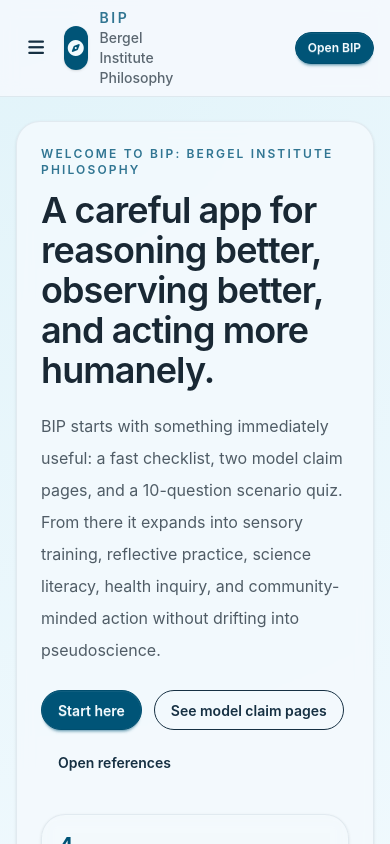
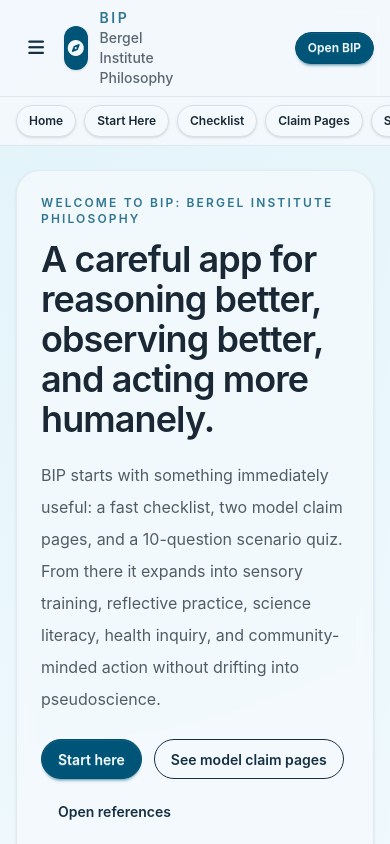
Before and after one commit to yashineonline/bip, a Vue app: page / in a window 390 px wide. Shown: the top 844 px of the page. Built offline with nearby package versions, Linux system fonts and the light colour scheme; a small style sheet from the web is missing.

Commit message:
Add mobile tabs and back button to AppShell

```diff
--- a/src/components/AppShell.vue
+++ b/src/components/AppShell.vue
@@ -34,7 +34,31 @@
           <RouterLink to="/start" class="btn btn-primary btn-sm rounded-full">Open BIP</RouterLink>
         </div>
       </div>
+      <div class="mobile-tabs lg:hidden border-t border-base-300/70 bg-base-100/95">
+  <div class="overflow-x-auto px-4 py-2 [scrollbar-width:none] [-ms-overflow-style:none]">
+    <div class="flex min-w-max gap-2">
+      <RouterLink
+        v-for="item in navItems"
+        :key="`mobile-${item.to}`"
+        :to="item.to"
+        class="btn btn-sm rounded-full border border-base-300 bg-base-100 text-base-content whitespace-nowrap shadow-sm"
+      >
+        {{ item.label }}
+      </RouterLink>
+    </div>
+  </div>
+</div>
     </header>
+
+<Transition name="fade-slide">
+  <BackButton
+    v-if="route.path !== '/'"
+    class="fixed left-4 top-20 z-50 lg:left-6 lg:top-24"
+    fallback="/"
+    label="Back"
+  />
+</Transition>
+
 
     <main>
       <RouterView />
@@ -63,6 +87,11 @@
 </template>
 
 <script setup lang="ts">
+import { useRoute } from 'vue-router'
+import BackButton from './BackButton.vue'
+
+const route = useRoute()
+
 const navItems = [
   { label: 'Home', to: '/' },
   { label: 'Start Here', to: '/start' },
```
